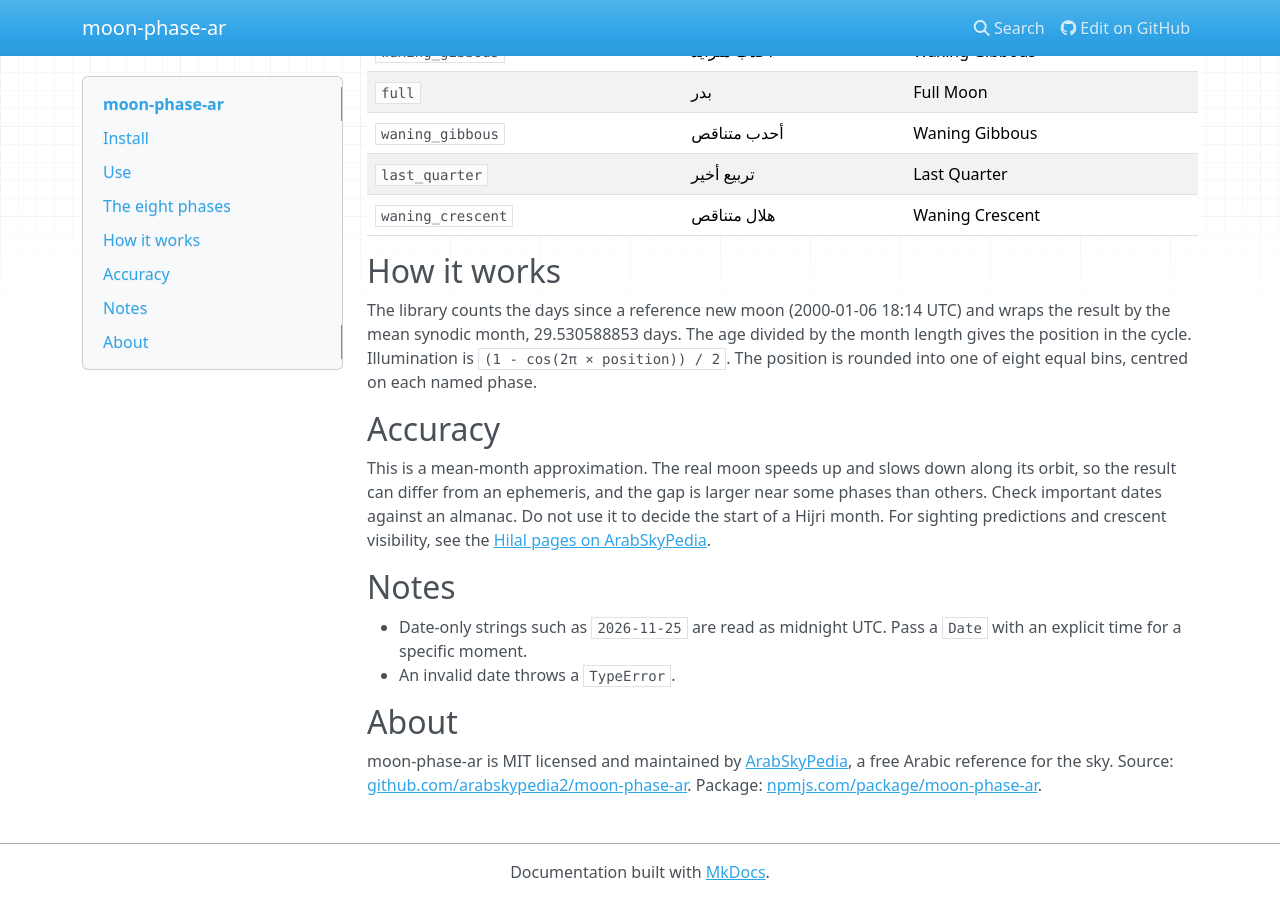
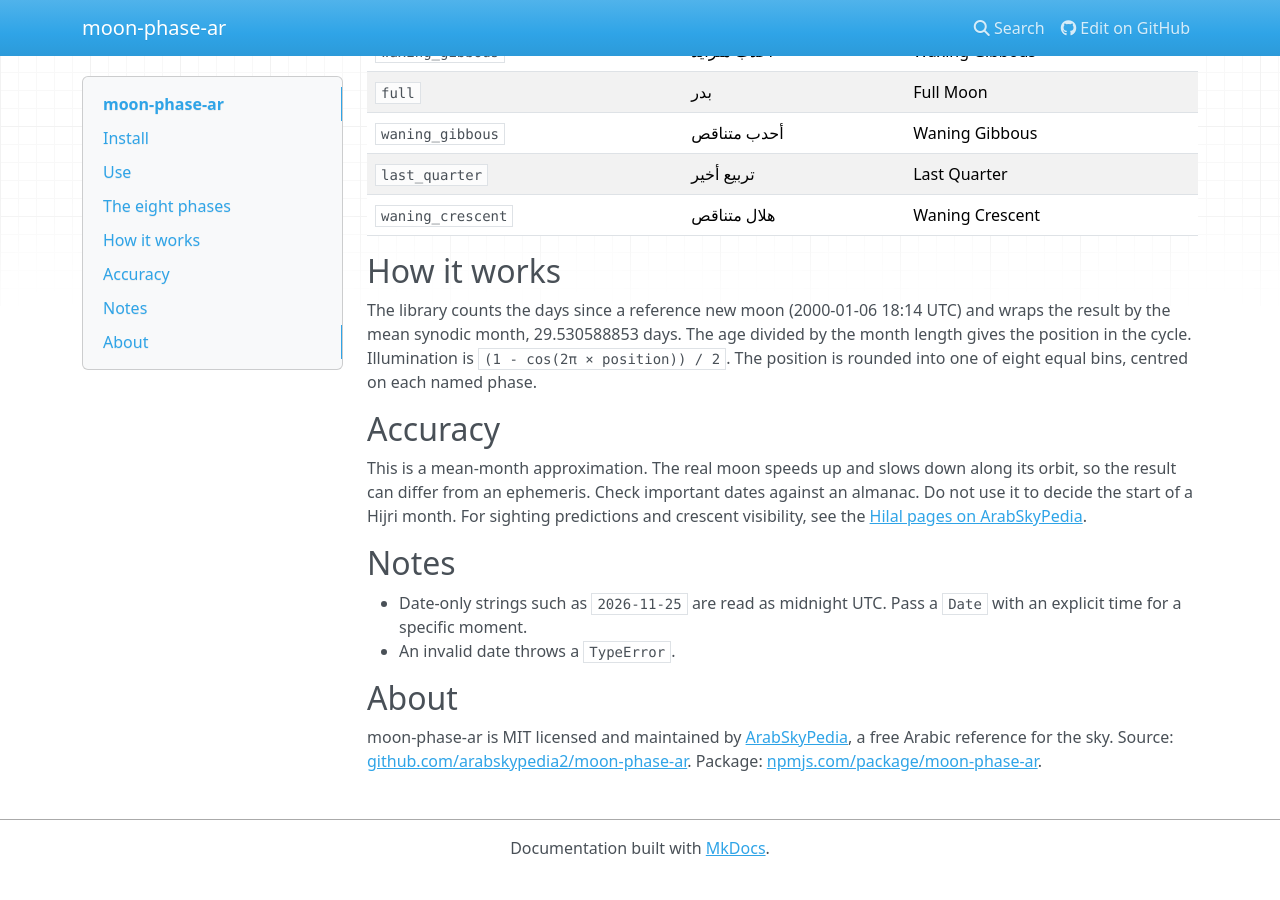
Before and after one commit to arabskypedia2/moon-phase-ar, an MkDocs documentation site: the page built from docs/index.md, in a window 1280 px wide and 900 px high, scrolled down 745 px. Built offline with MkDocs 1.6.1, drawn with Linux system fonts in a browser that asks for light colours; nearby versions of some CDN libraries; after the commit the page ends 1621 px from its top, so only the background shows below that.

```diff
--- a/docs/index.md
+++ b/docs/index.md
@@ -40,7 +40,7 @@ The library counts the days since a reference new moon (2000-01-06 18:14 UTC) an
 
 ## Accuracy
 
-This is a mean-month approximation. The real moon speeds up and slows down along its orbit, so the result can differ from an ephemeris, and the gap is larger near some phases than others. Check important dates against an almanac. Do not use it to decide the start of a Hijri month. For sighting predictions and crescent visibility, see the [Hilal pages on ArabSkyPedia](https://arabskypedia.com/hilal/).
+This is a mean-month approximation. The real moon speeds up and slows down along its orbit, so the result can differ from an ephemeris. Check important dates against an almanac. Do not use it to decide the start of a Hijri month. For sighting predictions and crescent visibility, see the [Hilal pages on ArabSkyPedia](https://arabskypedia.com/hilal/).
 
 ## Notes
 
```
